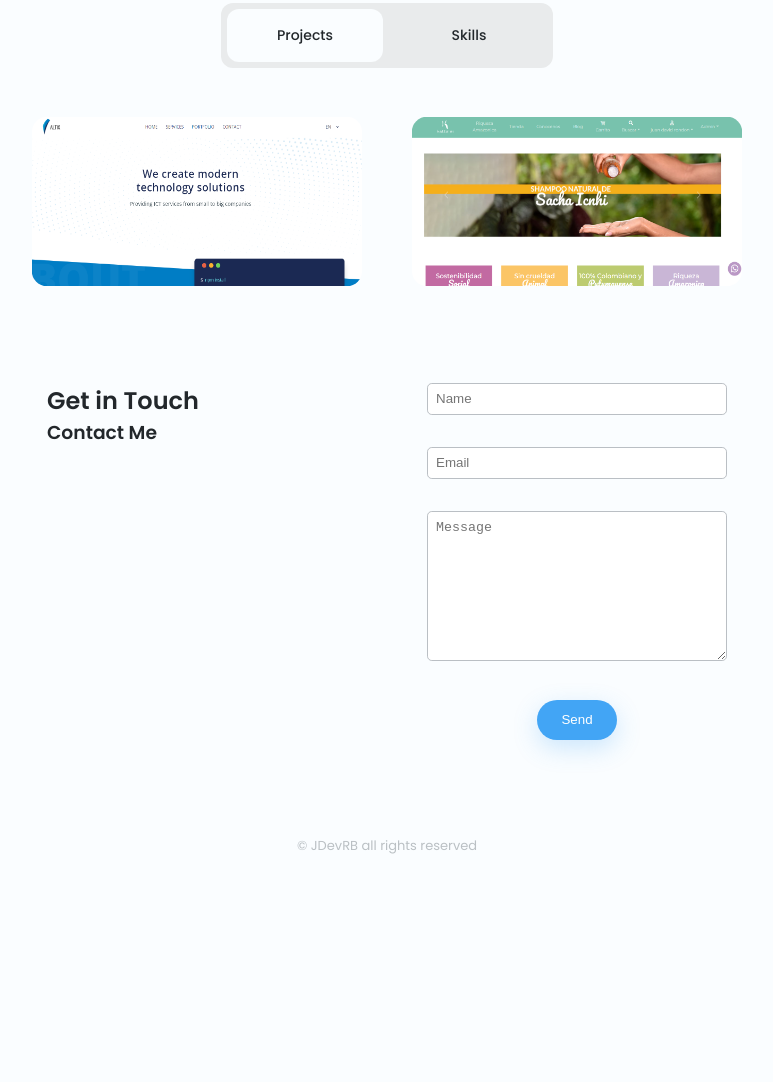
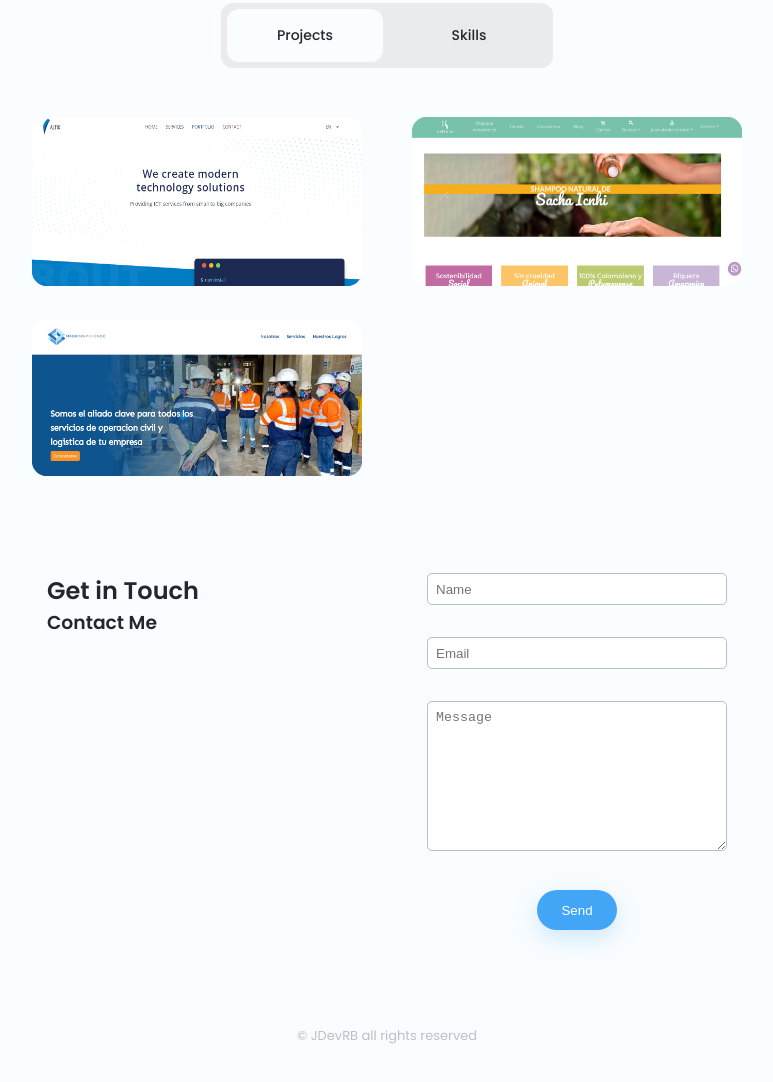
Before and after one commit to jdrb2098/portfolio1, a plain HTML site: page index.html in a window 1280 px wide. Shown: the part 1040-2122 px from the top of the page, without its empty margins (253-1026 px from the left). Before the commit the page ends 1936 px from the top, so only its background shows below. Drawn offline with nearby package versions, Linux system fonts and the light colour scheme.

Commit message:
add Maquiservicioscc.com to porfolio

```diff
--- a/index.html
+++ b/index.html
@@ -153,6 +153,19 @@
                                     <h3 class="projects__title">E-commerce</h3>
                                     <a href="https://www.kattalei.com/" class="projects__button button button__small">
                                         <i class="ri-link"></i> <p>Kattalei.com</p>
+                                    </a>
+
+                                </div>
+                            </div>
+                        </article>
+                        <article class="projects__card">
+                            <img src="assets/img/Maquiservicioscc.png" alt="" class="projects__img">
+                            <div class="projects__modal">
+                                <div>
+                                    <span class="projects__subtitle">Web</span>
+                                    <h3 class="projects__title">Landing Page</h3>
+                                    <a href="https://www.maquiservicioscc.com/" class="projects__button button button__small">
+                                        <i class="ri-link"></i> <p>Maquiservicioscc.com</p>
                                     </a>
 
                                 </div>
```
Also changed, not shown: assets/img/Maquiservicioscc.png (added).
